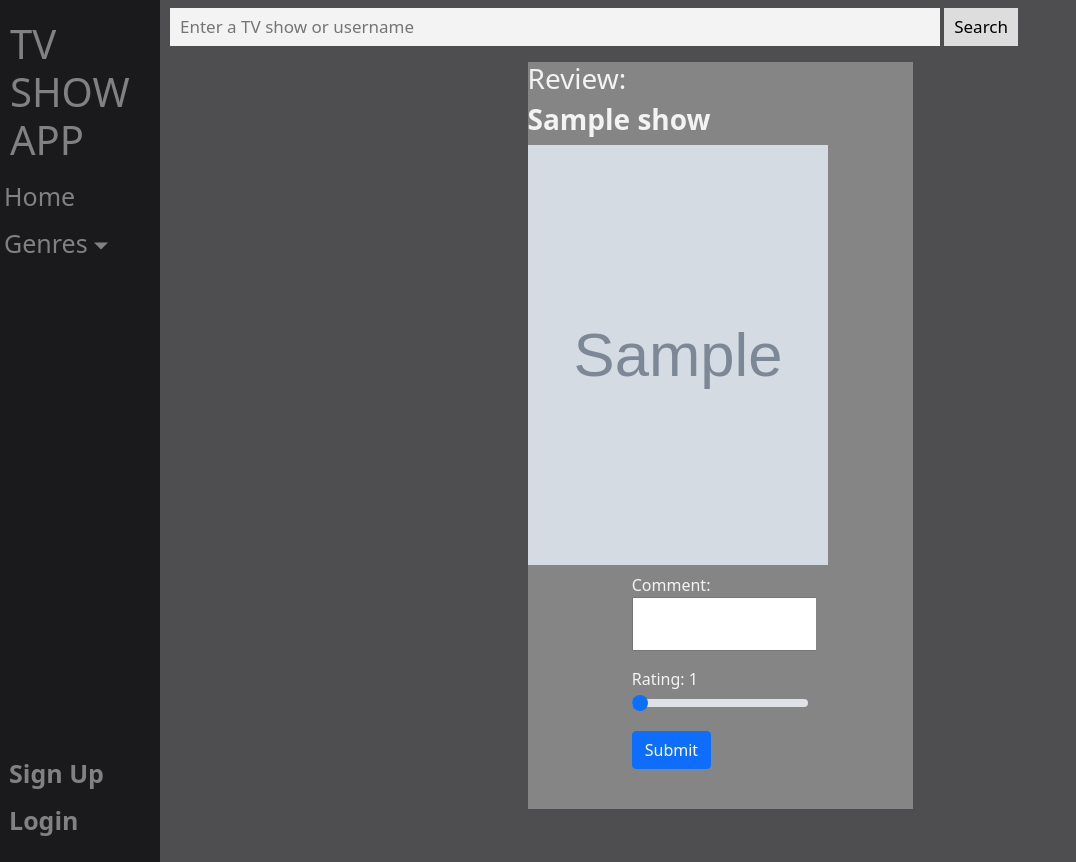
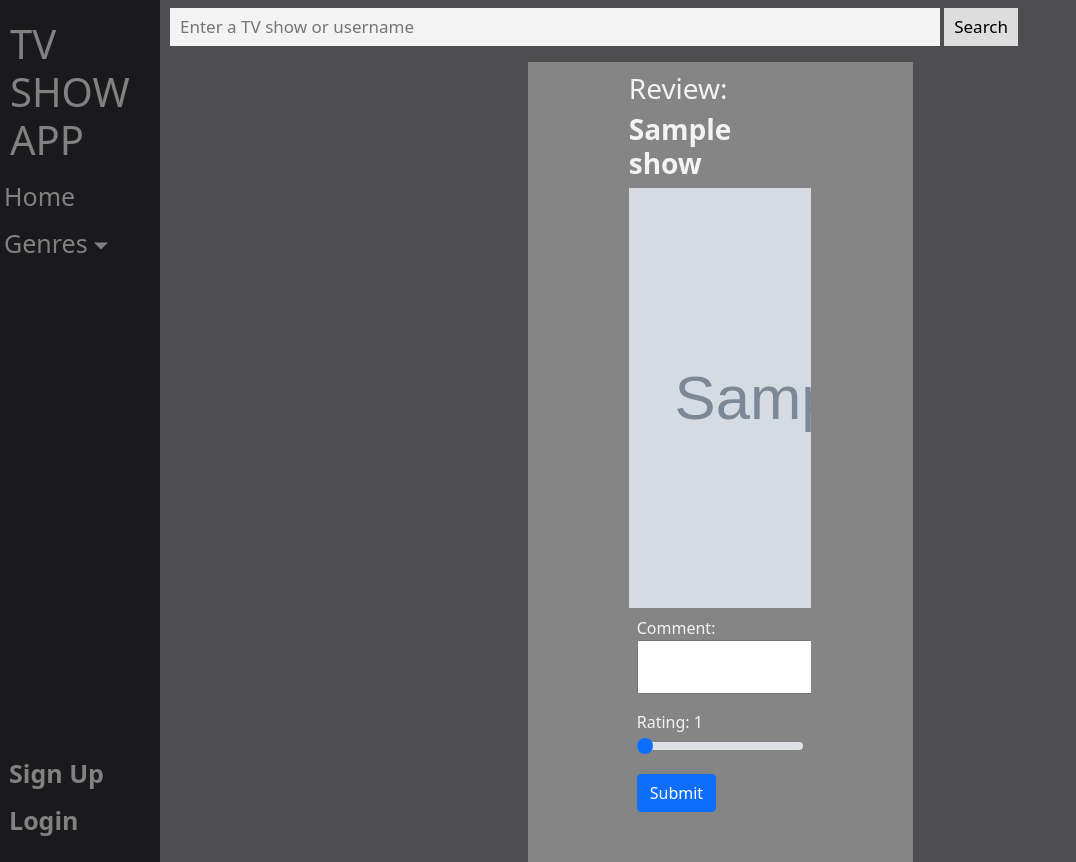
Before and after one commit to FinlayEarsman/TVShowApp, a Django app: page /TVShowApp/show/1/add-rating/ in a window 1280 px wide. Shown: the whole page, without its empty margins (0-1076 px from the left). Run offline with Django 3.2, Linux system fonts and the light colour scheme; tables that the repository leaves empty hold one stand-in row (values such as "Sample post"); grey boxes marked "Sample" are stand-in pictures.

Commit message:
new review style fix

```diff
--- a/static/css/TVShowApp.css
+++ b/static/css/TVShowApp.css
@@ -14,10 +14,10 @@
 }
 
 #review_wrapper {
+    padding: 10px;
     margin: 0 auto;
     max-width: 35%;
     background-color: #858585;
-
 }
 
 .review_form {
--- a/templates/TVShowApp/add_rating.html
+++ b/templates/TVShowApp/add_rating.html
@@ -12,7 +12,7 @@ Review {{ show.title }}
 
 {% block body_block %}
 <div id="review_wrapper">
-    <div call="review_form">
+    <div class="review_form">
         <h3>Review:</h3>
         <h3><strong>{{show.title}}</strong></h3>
         <img src="/media/{{show.photo}}" alt="No picture available" width="300" height="420">
```
